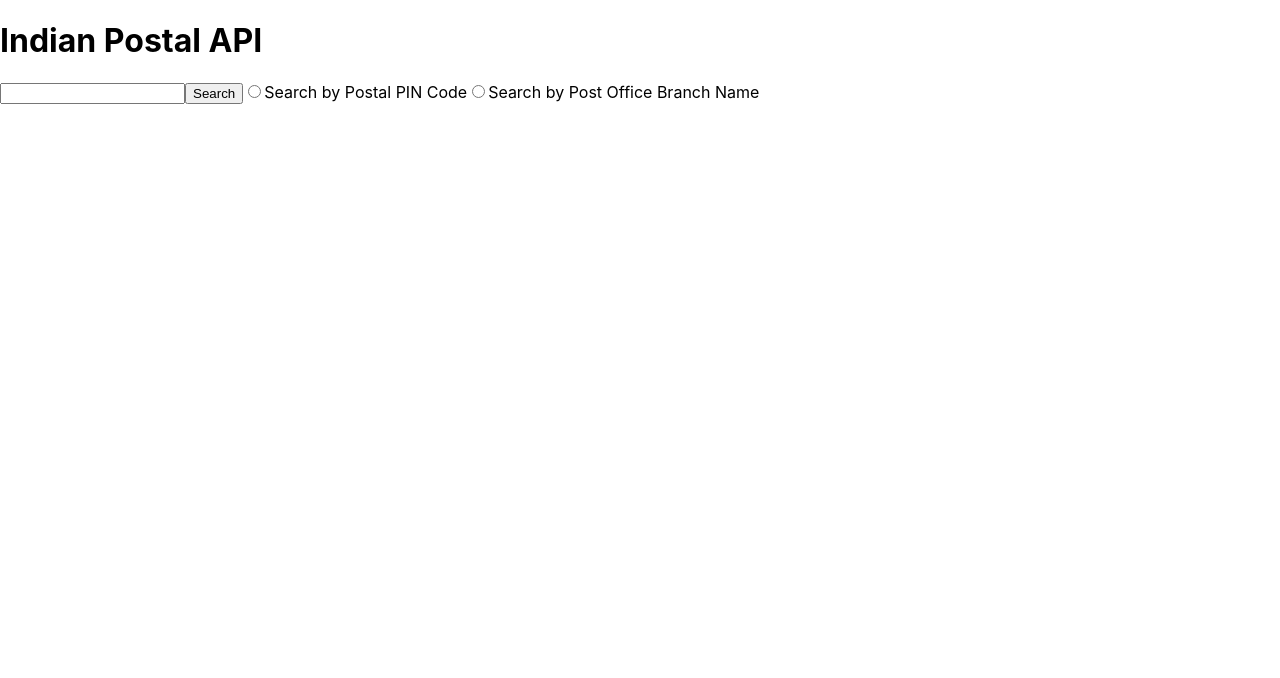
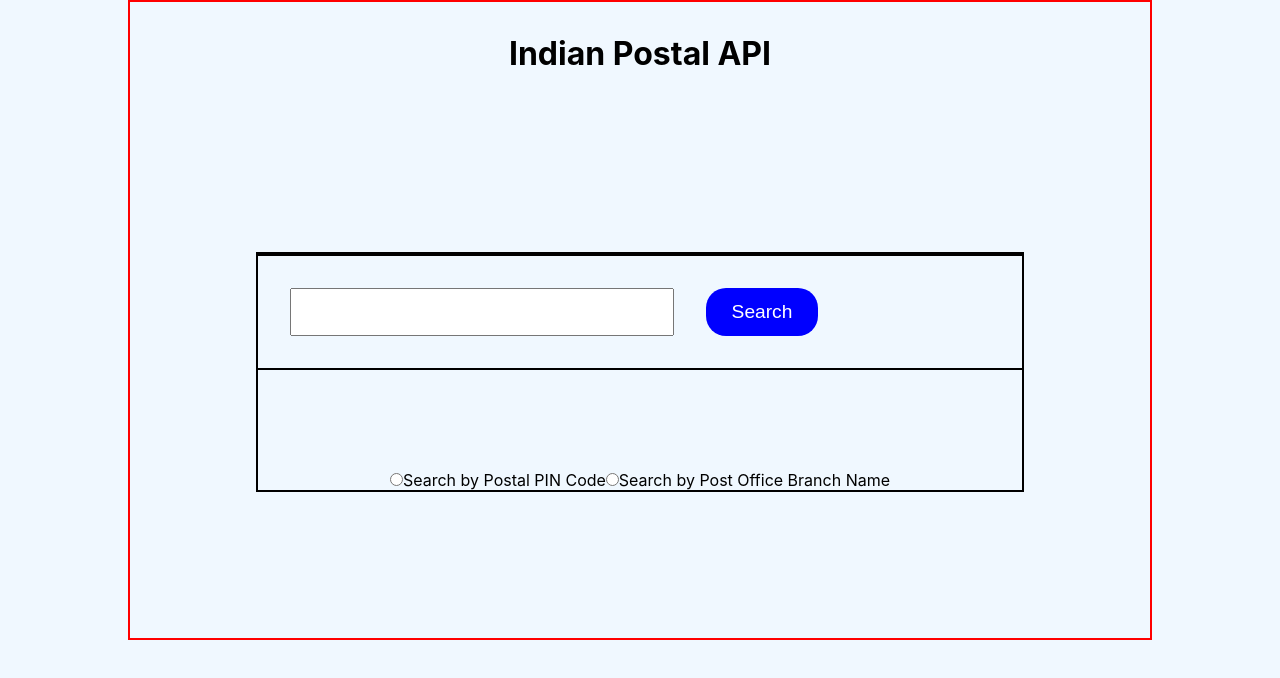
Before and after one commit to sgujuluva/indian-postal-api, a React (Create React App) app: page / in a window 1280 px wide. Shown: the top 678 px of the page. Built offline with nearby package versions, Linux system fonts and the light colour scheme.

Commit message:
adding styles

```diff
--- a/src/App.css
+++ b/src/App.css
@@ -1,12 +1,59 @@
 *{
-
-}
   margin:0;
   padding :0;
+  box-sizing: border-box;
+}
 
+body{
+  width:100vw;
+  height:100vh;
+  background-color: aliceblue;
+  display:flex;
+ flex-direction: column;
+ justify-content: space-between;
+ align-items: center;
+}
 .container {
+  border: 2px solid red;
+  width:80vw;
+  min-height: 80vh;
  display:flex;
  flex-direction: column;
  justify-content: space-between;
  align-items: center;
 }
+
+h1{
+  margin:2rem;
+}
+form{
+  border: 2px solid black;
+  width : 60vw;
+  height:30vh;
+  display : flex;
+  flex-direction: column;
+  justify-content: space-between;
+  align-items: center;
+}
+.input-search{
+  border: 2px solid black;
+  width : 60vw;
+  display : flex;
+
+  align-items: center;
+}
+.input-search input {
+  margin : 2rem;
+  width : 30vw;
+  height : 3rem;
+}
+ button{
+  width: 7rem;
+  height : 3rem;
+  background-color: blue;
+  border : none;
+  color : white;
+  border-radius: 20px;
+  font-size: larger;
+
+ }
--- a/src/components/Forms.jsx
+++ b/src/components/Forms.jsx
@@ -21,12 +21,17 @@ function Forms({ setResult }) {
   return (
     <div className="form">
       <form onSubmit={handleSubmit}>
-        <input type="text" onChange={(e) => setValue(e.target.value)} />
+        <div className="input-search">
+        <input  type="text" onChange={(e) => setValue(e.target.value)} />
         <button>Search</button>
-        <input value="pin" type="radio" name="search" id="pin-search" />
+        </div>
+        <div className="radio">
+        <input  value="pin" type="radio" name="search" id="pin-search" />
         <label htmlFor="pin-search">Search by Postal PIN Code</label>
-        <input value="branch" type="radio" name="search" id="postal-search" />
+        <input  value="branch" type="radio" name="search" id="postal-search" />
         <label htmlFor="postal-search">Search by Post Office Branch Name</label>
+        </div>
+
       </form>
     </div>
   );
--- a/src/components/Result.jsx
+++ b/src/components/Result.jsx
@@ -5,11 +5,15 @@ function Result({result}) {
 
   return (
     <div>
-      { result && result.map(item => <div>{item.Name}</div>)}
+      { result && result.map(item => <div><li>{item.Name}</li></div>)}
     </div>
   )
 }
 
 export default Result
 
+
+
+/* result && result.map */
+/* sortcut to write &&  */
 /* result?.map(item => <div>{item.Name}</div>) */
```
